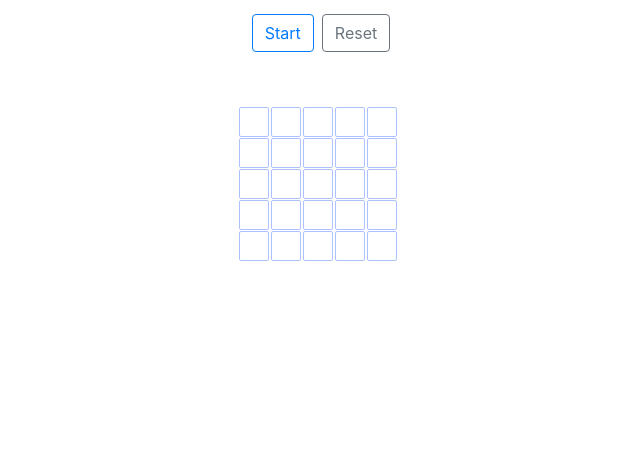
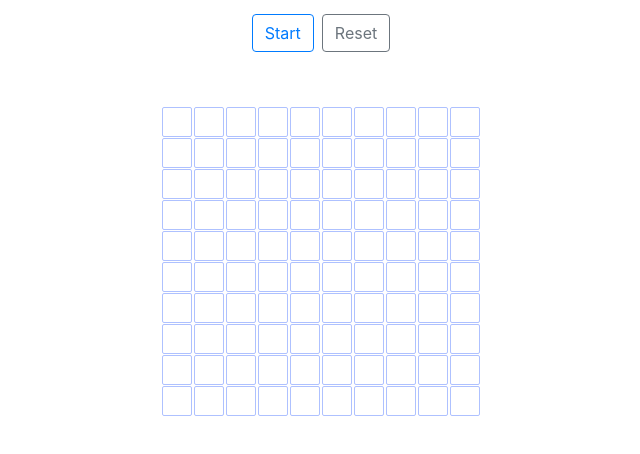
Before and after one commit to Kulaga/Life2D, a React (Create React App) app: page / in a window 1280 px wide. Shown: the top 454 px of the page, without its empty margins (319-959 px from the left). Built offline with nearby package versions, Linux system fonts and the light colour scheme.

Commit message:
Creating alive cells functionality is added. End of game condition is introduced.

```diff
--- a/src/App.js
+++ b/src/App.js
@@ -2,20 +2,69 @@ import React from 'react';
 import './App.css';
 import Board from './Board'
 import ControlPanel from './ControlPanel'
+import CellState from "./Models/CellState";
+import LifeGame from "./Models/LifeGame";
 
 class App extends React.Component {
+    constructor(props) {
+        super(props)
+        this.rows = 10;
+        this.columns = 10;
+        this.state = {
+            nextIterationBoard: this.createEmptyBoard()
+        }
+    }
+
+    createEmptyBoard() {
+        let initialBoard = new Array(this.rows);
+        for (let i = 0; i < this.columns; i++) {
+            initialBoard[i] = new Array(this.columns).fill(CellState.Dead)
+        }
+        return initialBoard;
+    }
+
+    onBoardChange = (newState) => {
+        this.setState({
+            nextIterationBoard: newState
+        });
+    }
+
     render() {
         return (
             <div className="container">
                 <div className="row justify-content-center">
                     <div>
-                        <ControlPanel/>
-                        <Board/>
+                        <ControlPanel startGame={this.startGame}/>
+                        <Board
+                            rows={this.rows}
+                            columns={this.columns}
+                            board={this.state.nextIterationBoard}
+                            onBoardChange={this.onBoardChange}/>
                     </div>
                 </div>
             </div>
         );
     }
+
+    startGame = () => {
+        let game = new LifeGame(this.rows , this.columns);
+        let newIteration = game.getNextIteration(this.state.nextIterationBoard);
+
+        if(newIteration == null) {
+            this.setState({
+                nextIterationBoard: this.createEmptyBoard()
+            });
+            return;
+        }
+
+        console.log(newIteration)
+        setTimeout(() => {
+            this.setState({
+                nextIterationBoard: newIteration
+            });
+            this.startGame();
+        }, 100);
+    }
 }
 
 export default App;
--- a/src/Board.js
+++ b/src/Board.js
@@ -6,23 +6,6 @@ import CellState from "./Models/CellState";
 class Board extends React.Component {
     constructor(props) {
         super(props);
-
-        this.rows = 5;
-        this.columns = 5;
-        this.nextIterationBoard = this.createEmptyBoard();
-
-        this.state = {
-            isInitial: true,
-            board: this.createEmptyBoard(),
-        }
-    }
-
-    createEmptyBoard() {
-        let initialBoard = new Array(this.rows);
-        for (let i = 0; i < this.columns; i++) {
-            initialBoard[i] = new Array(this.columns).fill(CellState.Dead)
-        }
-        return initialBoard;
     }
 
     render() {
@@ -33,10 +16,10 @@ class Board extends React.Component {
     generateBoard() {
         let rows = [];
 
-        for (let i = 0; i < this.rows; i++) {
+        for (let i = 0; i < this.getRows(); i++) {
             let row = [];
-            for (let j = 0; j < this.columns; j++) {
-                row.push(this.createCell(new Key(i, j)));
+            for (let j = 0; j < this.getColumns(); j++) {
+                row.push(this.createCell(new Key(i, j), this.props.board[i][j]));
             }
             rows.push((<div className="board-row" key={i} style={{display: "inline-block"}}>{row}</div>))
         }
@@ -44,12 +27,25 @@ class Board extends React.Component {
         return rows;
     }
 
-    createCell(key) {
-        return (<Cell key={key} cellIsSelected = { (cellState) => this.cellIsSelected(key, cellState)} />);
+    getColumns() {
+        return this.props.columns;
+    }
+
+    getRows() {
+        return this.props.rows;
+    }
+
+    createCell(key, state) {
+        return (<Cell
+            state={state}
+            key={key}
+            cellIsSelected = { (cellState) => this.cellIsSelected(key, cellState)} />);
     }
 
     cellIsSelected = (key, cellState) => {
-        this.nextIterationBoard[key.rowNum, key.colNum] = cellState;
+        let newState = this.props.board.slice();
+        newState[key.rowNum][key.colNum] = cellState;
+        this.props.onBoardChange(newState);
     }
 }
 
--- a/src/Cell.js
+++ b/src/Cell.js
@@ -5,9 +5,6 @@ import CellState from "./Models/CellState";
 class Cell extends React.Component {
     constructor(props) {
         super(props);
-        this.state = {
-            state: CellState.Dead
-        }
     }
 
     render() {
@@ -16,7 +13,7 @@ class Cell extends React.Component {
             height: 30,
             border: "1px solid #AEC1FF",
             borderRadius: "2px",
-            backgroundColor: this.state.state == CellState.Alive ? "#91C5FF" : "white",
+            backgroundColor: this.props.state == CellState.Alive ? "#91C5FF" : "white",
             margin: "1px"
         };
 
@@ -24,11 +21,7 @@ class Cell extends React.Component {
     }
 
     switchSelection = () => {
-        this.setState({
-            state: this.state.state === CellState.Dead ? CellState.Alive : CellState.Dead
-        });
-
-        this.props.cellIsSelected(this.state.state);
+        this.props.cellIsSelected(this.props.state === CellState.Dead ? CellState.Alive : CellState.Dead);
     }
 }
 
--- a/src/ControlPanel.js
+++ b/src/ControlPanel.js
@@ -4,7 +4,7 @@ class ControlPanel extends React.Component {
     render() {
         return (
             <div className="control-panel">
-                <button type="button" className="btn btn-outline-primary m-1">Start</button>
+                <button type="button" className="btn btn-outline-primary m-1" onClick={this.props.startGame}>Start</button>
                 <button type="button" className="btn btn-outline-secondary m-1">Reset</button>
             </div>
         )
--- a/src/Models/LifeGame.js
+++ b/src/Models/LifeGame.js
@@ -9,20 +9,35 @@ class LifeGame {
 
     getNextIteration(currentState) {
         const nextState = this.copyArray(currentState);
-        const aliveCells = this.getAliveCellIndexes(currentState);
+        const aliveCells = this.getCellIndexes(currentState);
 
         for (let i = 0; i < aliveCells.length; i++) {
             let cell = aliveCells[i];
             if (this.shouldDie(currentState, cell)) {
                 nextState[cell.row][cell.col] = CellState.Dead;
+                continue;
             }
+            if (this.shouldBeAlive(currentState, cell)) {
+                nextState[cell.row][cell.col] = CellState.Alive;
+                continue;
+            }
+        }
+
+        if(this.boardsAreEqual(currentState, nextState)){
+            return null;
         }
 
         return nextState;
     }
 
     shouldDie(currentState, cell) {
-        return this.isUnderpopulated(currentState, cell) || this.isOverpopulated(currentState, cell);
+        return this.isAlive(currentState, cell.row, cell.col) &&
+            (this.isUnderpopulated(currentState, cell) || this.isOverpopulated(currentState, cell));
+    }
+
+    shouldBeAlive(board, cell) {
+        let neighbors = this.getNeighbors(cell, board);
+        return neighbors.filter(c => c == CellState.Alive).length === 3;
     }
 
     copyArray(board) {
@@ -33,13 +48,11 @@ class LifeGame {
         return copy;
     }
 
-    getAliveCellIndexes(currentState) {
+    getCellIndexes(currentState) {
         let aliveCells = [];
         for (let i = 0; i < this.rowSize; i++) {
             for (let j = 0; j < this.colSize; j++) {
-                if (currentState[i][j] === CellState.Alive) {
-                    aliveCells.push(new Cell(i, j));
-                }
+                aliveCells.push(new Cell(i, j));
             }
         }
         return aliveCells;
@@ -83,6 +96,18 @@ class LifeGame {
     isAlive(board, rowNum, colNum) {
         return board[rowNum][colNum] === CellState.Alive;
     }
+
+    boardsAreEqual(currentState, nextState) {
+        for (let i = 0; i < this.rowSize; i++) {
+            for (let j = 0; j < this.colSize; j++) {
+                if (currentState[i][j] != nextState[i][j]){
+                    return false;
+                }
+            }
+        }
+
+        return true;
+    }
 }
 
 export default LifeGame;
```
Also changed, not shown: 1 other file (tests, documents, lock files or other folders).
